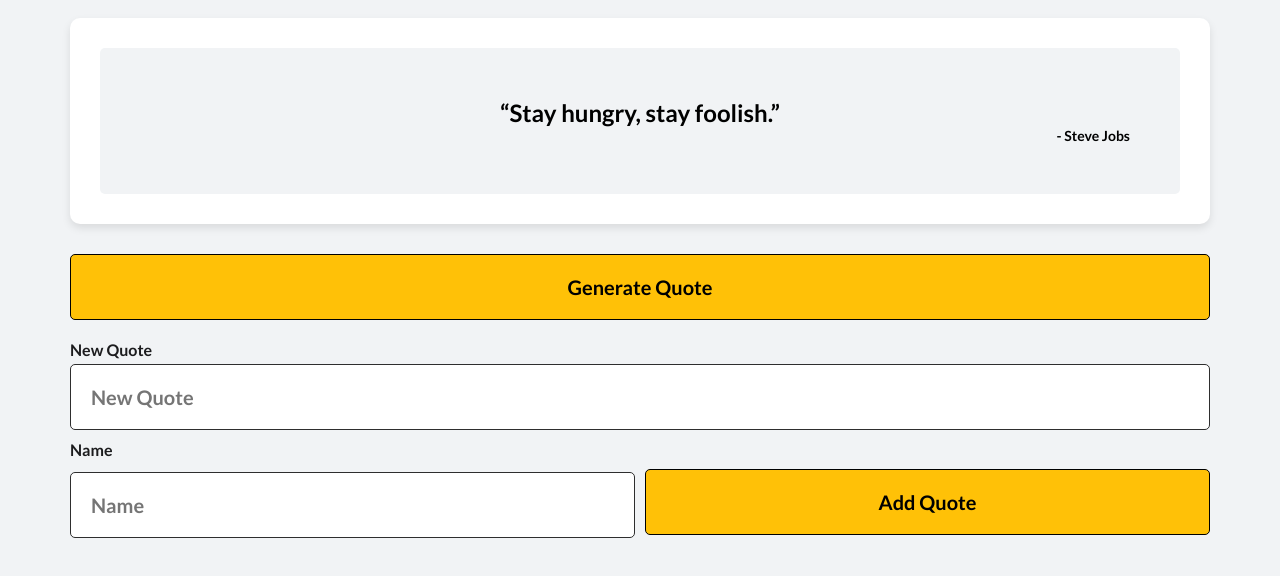
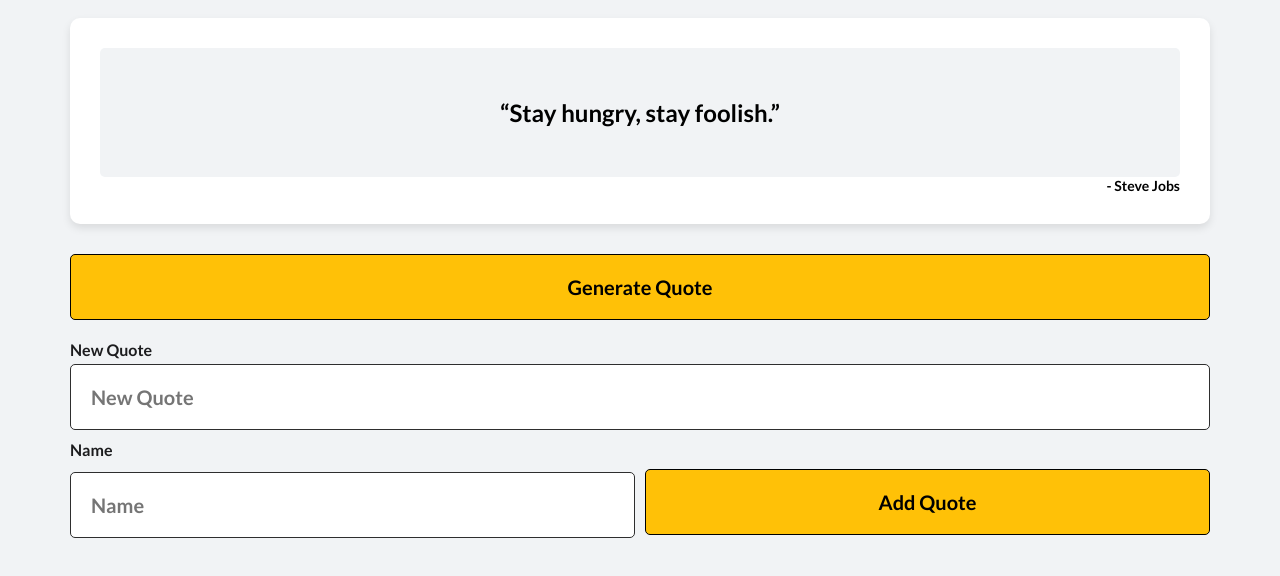
Before and after one commit to SyedA23/Random-Quote-Generator, a plain HTML site: page index.html in a window 1280 px wide. Shown: the part 122-698 px from the top of the page. Drawn offline with Linux system fonts and the light colour scheme.

Commit message:
Fixed structure errors in code

```diff
--- a/index.html
+++ b/index.html
@@ -22,10 +22,8 @@
       <h1>Let’s Start Generating Quotes</h1>
       <div class="quote-container">
         <div class="quote-box">
-          <div class="quote">
-            “Stay hungry, stay foolish.”
-            <div class="author">- Steve Jobs</div>
-          </div>
+          <p class="quote">“Stay hungry, stay foolish.”</p>
+          <p class="author">- Steve Jobs</p>
         </div>
 
         <button class="generate-button">Generate Quote</button>
```
